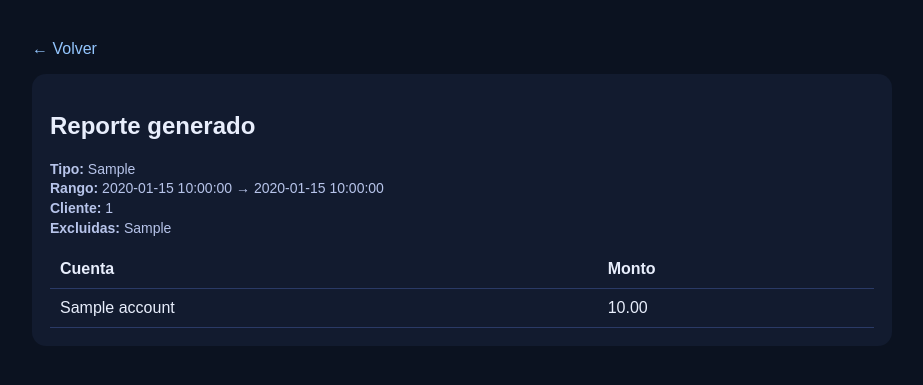
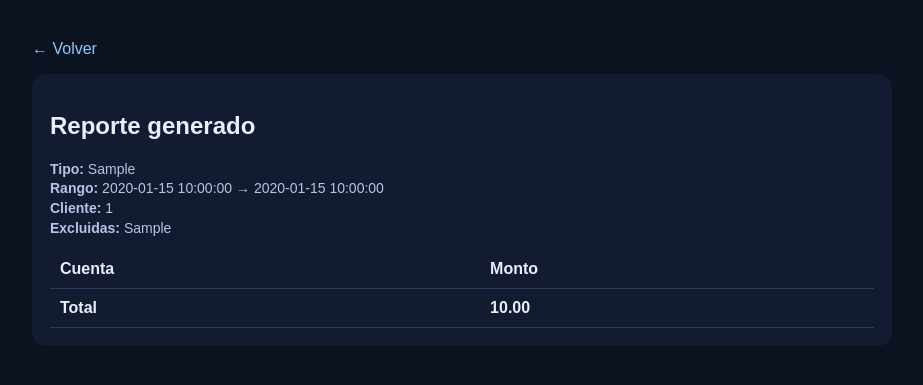
Before and after one commit to Brodrig2199/QBO_portal, a Flask app: template templates/results.html in a window 1280 px wide. Shown: the top 385 px of the page, without its empty margins (178-1101 px from the left). Run offline with Flask 3, Linux system fonts and the light colour scheme; the template is opened without the code that fills it: most values are stand-ins (such as "Sample title", 1, 10 or a date in 2020); lists and menus that the app fills with data are empty.

Commit message:
Add files via upload

```diff
--- a/templates/results.html
+++ b/templates/results.html
@@ -35,14 +35,14 @@
             <th>Monto</th>
           </tr>
         </thead>
-        <tbody>
-          {% for r in data.rows %}
+        <tfoot>
             <tr>
-              <td>{{ r.account }}</td>
-              <td>{{ "%.2f"|format(r.amount) }}</td>
+              <th>Total</th>
+              <th>
+                {{ "%.2f"|format(data.rows|sum(attribute="amount")) }}
+              </th>
             </tr>
-          {% endfor %}
-        </tbody>
+        </tfoot>
       </table>
     </div>
   </div>
```
